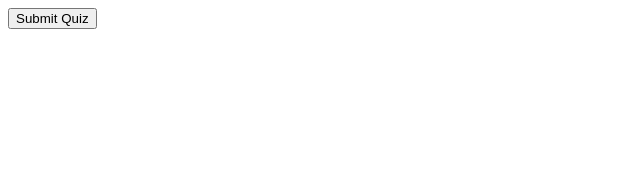
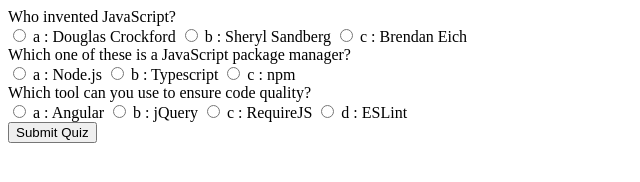
Before and after one commit to suzkiee/bts-quiz, a plain HTML site: page index.html in a window 1280 px wide. Shown: the whole page, without its empty margins (0-640 px from the left). Drawn offline with Linux system fonts and the light colour scheme.

Commit message:
Adds code to generate draft quiz

```diff
--- a/index.html
+++ b/index.html
@@ -1,5 +1,8 @@
+
 <div id="quiz"></div>
 
 <button id="submit"> Submit Quiz </button>
 
 <div id="results"></div>
+
+<script src="index.js"> </script>
--- a/index.js
+++ b/index.js
@@ -1,5 +1,5 @@
-const quizContainer = document.getByElementId('quiz');
-const resultsContainer = document.getByElementById('results');
+const quizContainer = document.getElementById('quiz');
+const resultsContainer = document.getElementById('results');
 const submitButton = document.getElementById('submit');
 const myQuestions = [
   {
@@ -56,9 +56,9 @@ function buildQuiz(){
       }
       // add this question and its answers to the output
       output.push(
-        `<div class="questions"> ${currentQuestion.question} </div>`
+        `<div class="questions"> ${currentQuestion.question} </div>
 
-        `<div class="answers"> ${answers.join('')} </div>`
+        <div class="answers"> ${answers.join('')} </div>`
       );
     }
   );
```
